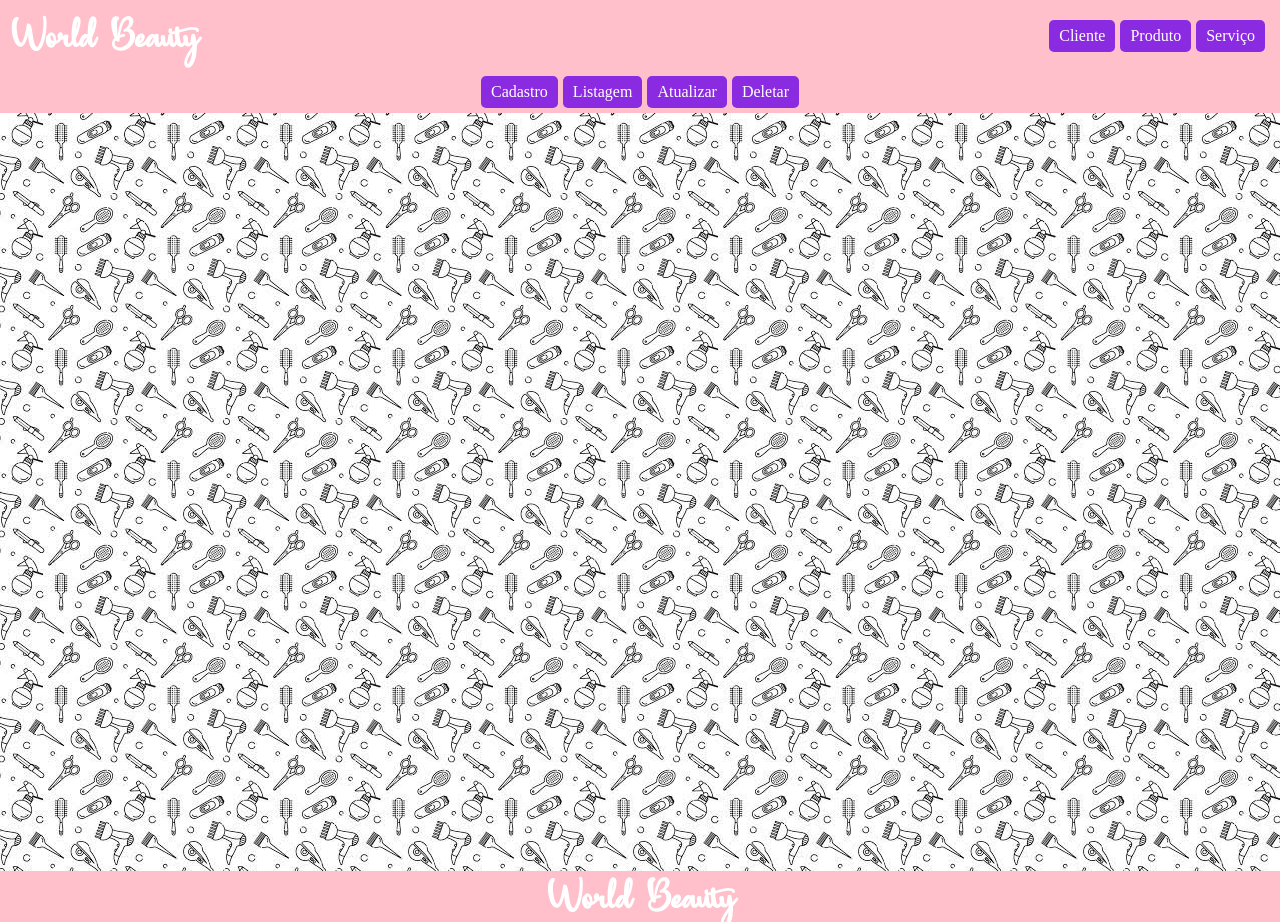
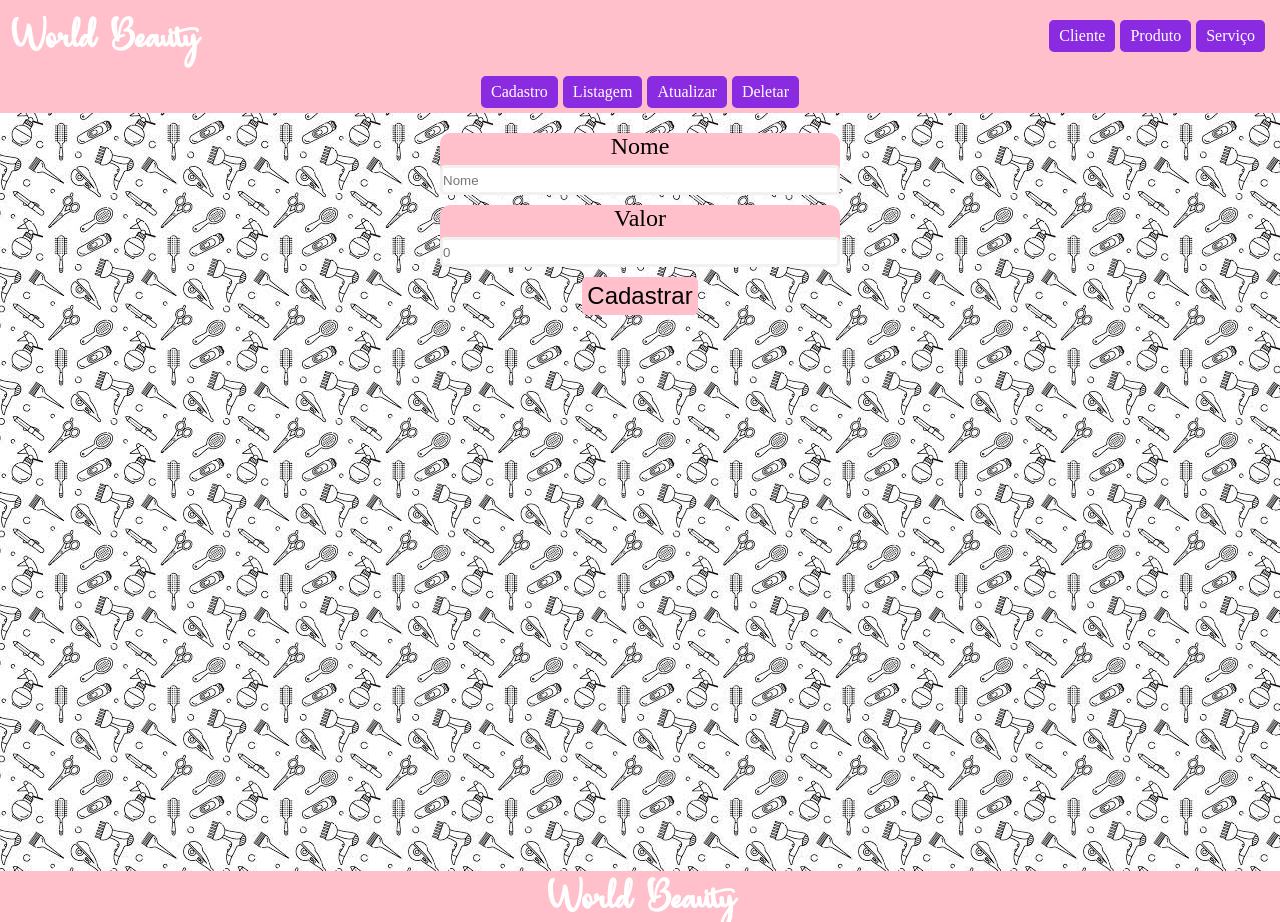
Before and after one commit to Rafael-Nunes-Silva/WB-ATV2, a React (Create React App) app in the folder world-beauty/: page /servico/cadastro in a window 1280 px wide. Built offline with nearby package versions, Linux system fonts and the light colour scheme.

Commit message:
Checagem antes do cadastro para impedir duplicações

```diff
--- a/world-beauty/src/pages/cadastro/cadastroCliente.jsx
+++ b/world-beauty/src/pages/cadastro/cadastroCliente.jsx
@@ -30,6 +30,7 @@ export default function CadastroCliente() {
     const [telefones, setTelefones] = useState([]);
     const [produtos, setProdutos] = useState([]);
     const [servicos, setServicos] = useState([]);
+    const [clienteExiste, setClienteExiste] = useState(false);
 
     const HandleSetRGs = function (event) {
 
@@ -109,8 +110,20 @@ export default function CadastroCliente() {
                             name="cpfNumero"
                             placeholder="123.456.789-10"
                             type="text"
-                            onChange={(event) => { setCPFNumero(event.target.value) }}
+                            onChange={(event) => {
+                                setCPFNumero(event.target.value);
+                                // if(APICliente.GetClientes().filter((cliente) => cliente.cpf === event.target.value) <= 0) {
+                                //     setClienteExiste(false);
+                                //     setCPFNumero(event.target.value);
+                                //     return;
+                                // }
+                                // setClienteExiste(true);
+                            }}
                         />
+                        {
+                            clienteExiste &&
+                            <small className="alert-invalido">Um Cliente com esse nome CPF está cadastrado.</small>
+                        }
                     </div>
                     <div className="form-vertical-div">
                         <label for="cpfDataEmissao">CPF - Emissão</label>
@@ -177,7 +190,10 @@ export default function CadastroCliente() {
                     </div>
                 </div>
                 <div className="form-horizontal-div">
+                    {
+                        !clienteExiste &&
                         <button type="submit" className="form-submit" onClick={() => { }}>Cadastrar</button>
+                    }
                 </div>
             </form>
         </div>
--- a/world-beauty/src/pages/cadastro/cadastroProduto.jsx
+++ b/world-beauty/src/pages/cadastro/cadastroProduto.jsx
@@ -4,8 +4,9 @@ import { APIProduto } from "../../WB-ATV1/out/Interface/APIReact";
 export default function CadastroProduto() {
     const [nome, setNome] = useState("");
     const [valor, setValor] = useState(0);
+    const [prodExiste, setProdExiste] = useState(false);
 
-    const HandleSubmit = function() {
+    const HandleSubmit = function () {
         APIProduto.AdicionarProduto(nome, valor);
     }
 
@@ -19,8 +20,19 @@ export default function CadastroProduto() {
                             name="nome"
                             placeholder="Nome"
                             type="text"
-                            onChange={(event) => { setNome(event.target.value) }}
+                            onChange={(event) => {
+                                if (APIProduto.GetProdutos().filter(prod => prod.nome === event.target.value).length <= 0) {
+                                    setNome(event.target.value);
+                                    setProdExiste(false);
+                                    return;
+                                }
+                                setProdExiste(true);
+                            }}
                         />
+                        {
+                            prodExiste &&
+                            <small className="alert-invalido">Um produto com esse nome já está cadastrado.</small>
+                        }
                     </div>
                 </div>
                 <div className="form-horizontal-div">
@@ -35,7 +47,10 @@ export default function CadastroProduto() {
                     </div>
                 </div>
                 <div className="form-horizontal-div">
-                    <button type="submit">Cadastrar</button>
+                    {
+                        !prodExiste &&
+                        <button type="submit" className="form-submit">Cadastrar</button>
+                    }
                 </div>
             </form>
         </div>
--- a/world-beauty/src/pages/cadastro/cadastroServico.jsx
+++ b/world-beauty/src/pages/cadastro/cadastroServico.jsx
@@ -1,6 +1,47 @@
-export default function CadastroServico() {
+import { useState } from "react";
+import { APIServico } from "../../WB-ATV1/out/Interface/APIReact";
+
+export default function CadastroProduto() {
+    const [nome, setNome] = useState("");
+    const [valor, setValor] = useState(0);
+    const [servExiste, setServExiste] = useState(false);
+
+    const HandleSubmit = function () {
+        APIServico.AdicionarProduto(nome, valor);
+    }
+
     return (
         <div>
+            <form onSubmit={HandleSubmit} className="form-cadastro">
+                <div className="form-horizontal-div">
+                    <div className="form-vertical-div">
+                        <label for="nome">Nome</label>
+                        <input
+                            name="nome"
+                            placeholder="Nome"
+                            type="text"
+                            onChange={(event) => { setNome(event.target.value) }}
+                        />
+                    </div>
+                </div>
+                <div className="form-horizontal-div">
+                    <div className="form-vertical-div">
+                        <label for="valor">Valor</label>
+                        <input
+                            name="valor"
+                            placeholder="0"
+                            type="number"
+                            onChange={(event) => { setValor(event.target.value) }}
+                        />
+                    </div>
+                </div>
+                <div className="form-horizontal-div">
+                    {
+                        !servExiste &&
+                        <button type="submit" className="form-submit">Cadastrar</button>
+                    }
+                </div>
+            </form>
         </div>
     );
 }
```
Lines whose indentation alone changed are shown as unchanged.
